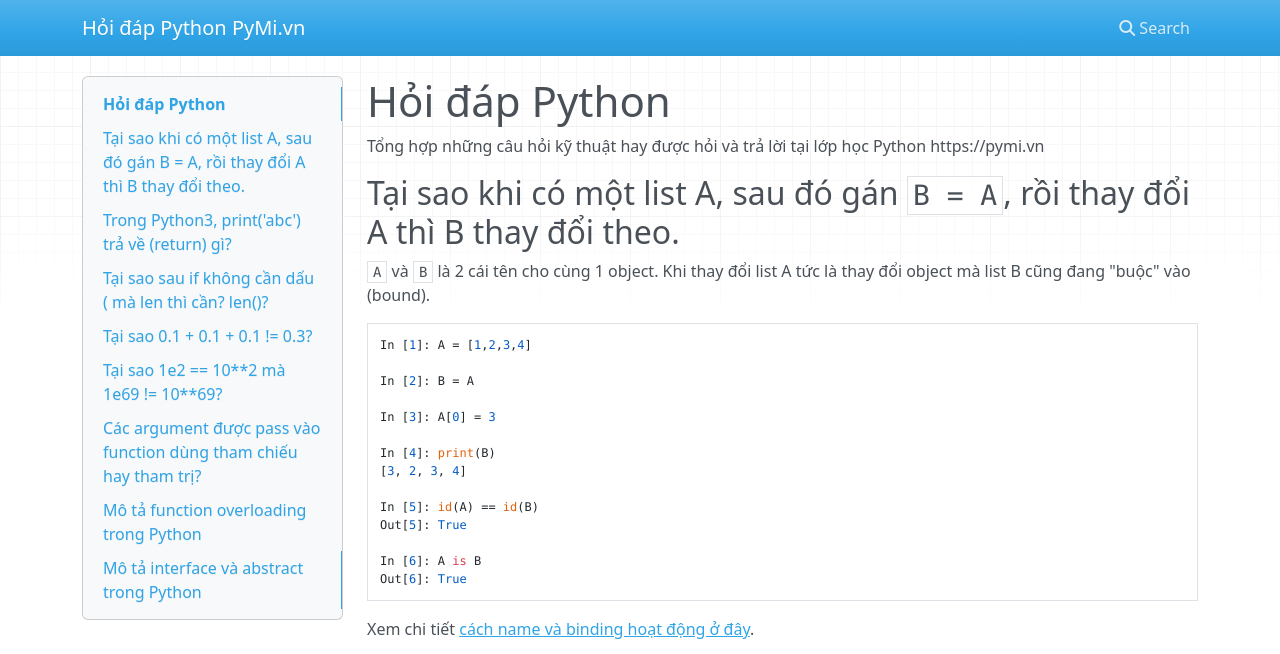
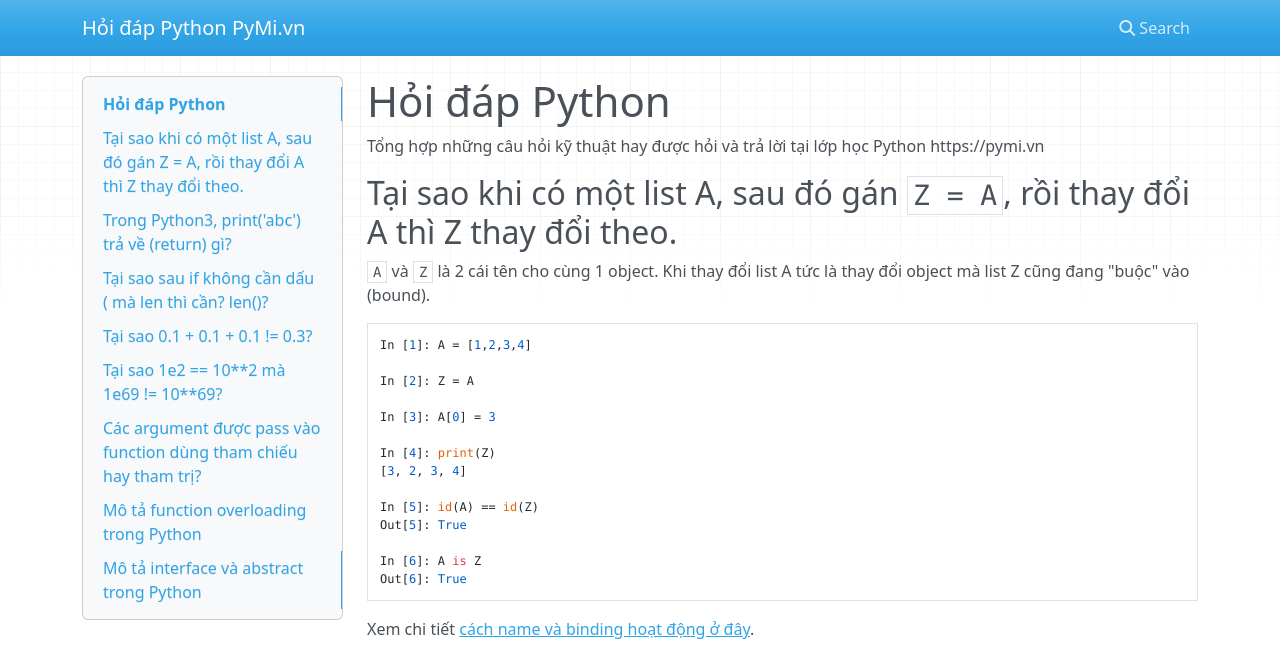
Before and after one commit to pymivn/hoidap-python, an MkDocs documentation site: the page built from docs/index.md, in a window 1280 px wide and 900 px high. Shown: the top 654 px of the window. Built offline with MkDocs 1.6.1, drawn with Linux system fonts in a browser that asks for light colours; nearby versions of some CDN libraries.

Commit message:
Rename B->Z, might help easier to read

````diff
--- a/docs/index.md
+++ b/docs/index.md
@@ -3,24 +3,24 @@
 Tổng hợp những câu hỏi kỹ thuật hay được hỏi và trả lời tại lớp học Python
 https://pymi.vn
 
-## Tại sao khi có một list A, sau đó gán `B = A`, rồi thay đổi A thì B thay đổi theo.
+## Tại sao khi có một list A, sau đó gán `Z = A`, rồi thay đổi A thì Z thay đổi theo.
 
-`A` và `B` là 2 cái tên cho cùng 1 object. Khi thay đổi list A tức là thay đổi object mà list B cũng đang "buộc" vào (bound).
+`A` và `Z` là 2 cái tên cho cùng 1 object. Khi thay đổi list A tức là thay đổi object mà list Z cũng đang "buộc" vào (bound).
 
 ```
 In [1]: A = [1,2,3,4]
 
-In [2]: B = A
+In [2]: Z = A
 
 In [3]: A[0] = 3
 
-In [4]: print(B)
+In [4]: print(Z)
 [3, 2, 3, 4]
 
-In [5]: id(A) == id(B)
+In [5]: id(A) == id(Z)
 Out[5]: True
 
-In [6]: A is B
+In [6]: A is Z
 Out[6]: True
 ```
 
````
